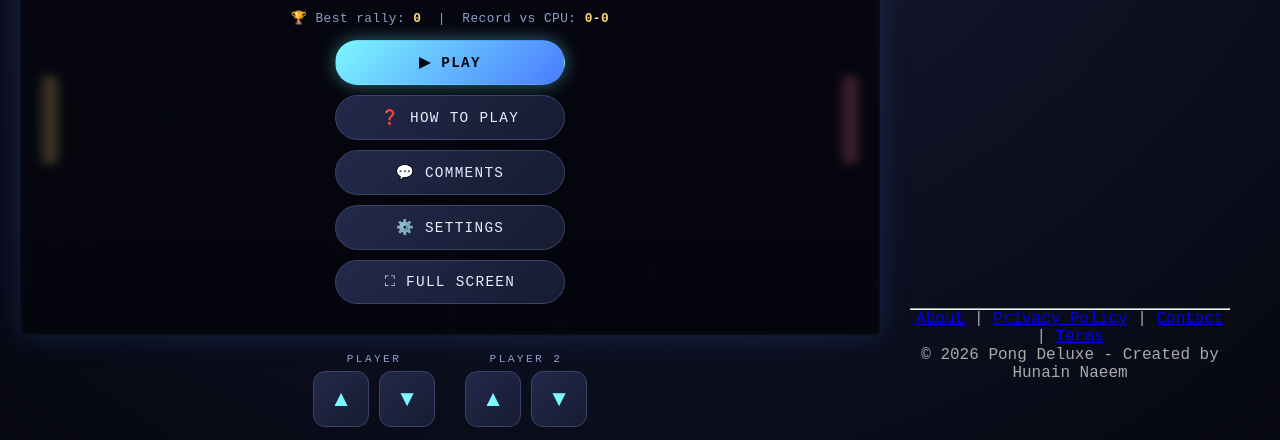
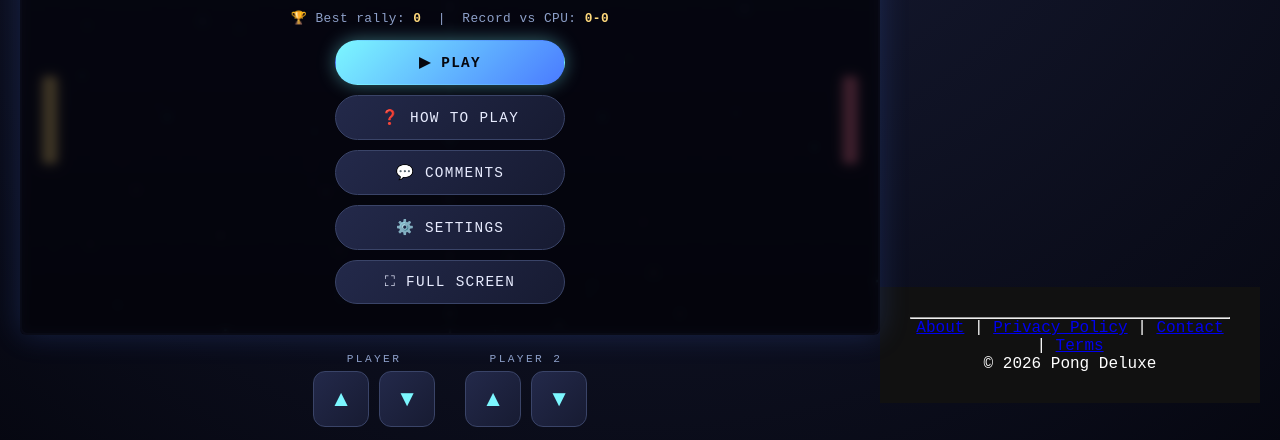
Before and after one commit to hunainnaeem601/Ultimate-Pong-Game, a plain HTML site: page index.html in a window 1280 px wide. Shown: the part 350-790 px from the top of the page. Drawn offline with Linux system fonts and the light colour scheme.

Commit message:
Update index.html
Signed-off-by: Hunain <hunainnaeem601@gmail.com>

```diff
--- a/index.html
+++ b/index.html
@@ -4,21 +4,14 @@
 <meta charset="UTF-8">
 <meta name="viewport" content="width=device-width, initial-scale=1.0, maximum-scale=1.0, user-scalable=no, viewport-fit=cover">
     <!-- SEO -->
-<meta name="description" content="Play Pong Deluxe online for free. Fast-paced arcade game with single player, multiplayer, power-ups and mobile support.">
-
-<meta name="keywords" content="Pong Game, Arcade Game, HTML5 Game, JavaScript Game, Browser Game">
-
+<title>Pong Game — Deluxe</title>
+    <meta name="description" content="Play Pong Deluxe online for free.">
+<meta name="keywords" content="Pong Game, HTML5 Game, Arcade Game">
 <meta name="author" content="Hunain Naeem">
 
-<meta property="og:title" content="Pong Deluxe Game">
-<meta property="og:description" content="Play Pong Deluxe online for free.">
-<meta property="og:type" content="website">
-
-<!-- Google AdSense -->
 <script async
 src="https://pagead2.googlesyndication.com/pagead/js/adsbygoogle.js?client=ca-pub-XXXXXXXXXXXXXXXX"
 crossorigin="anonymous"></script>
-<title>Pong Game — Deluxe</title>
 <style>
     .mobile-controls {
         display: flex;
@@ -2754,17 +2747,27 @@ crossorigin="anonymous"></script>
     })();
 })();
 </script>
-    <footer style="text-align:center;padding:30px;color:#aaa;">
+    <footer style="text-align:center;padding:30px;color:white;background:#111;">
+
 <hr>
 
 <p>
+
 <a href="about.html">About</a> |
+
 <a href="privacy-policy.html">Privacy Policy</a> |
+
 <a href="contact.html">Contact</a> |
+
 <a href="terms.html">Terms</a>
+
 </p>
 
-<p>© 2026 Pong Deluxe - Created by Hunain Naeem</p>
+<p>
+
+© 2026 Pong Deluxe
+
+</p>
 
 </footer>
 </body>
```
